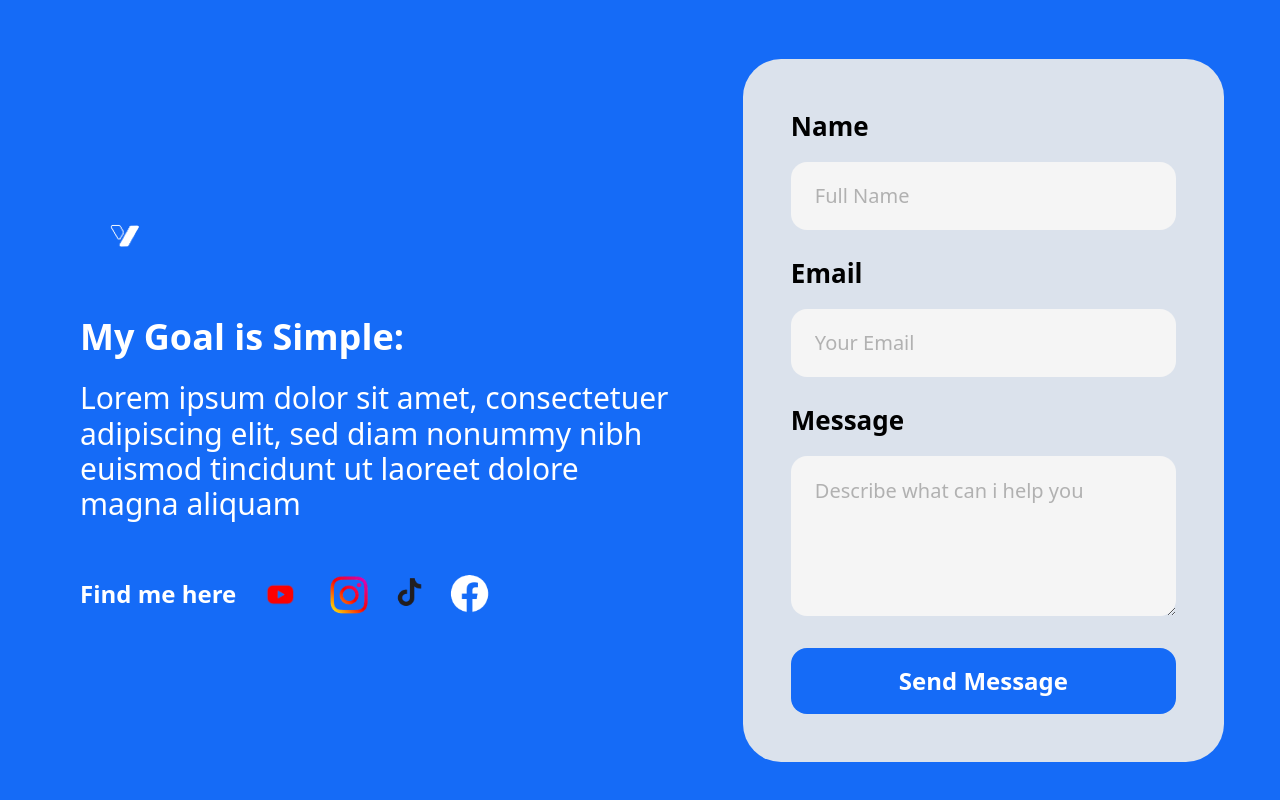
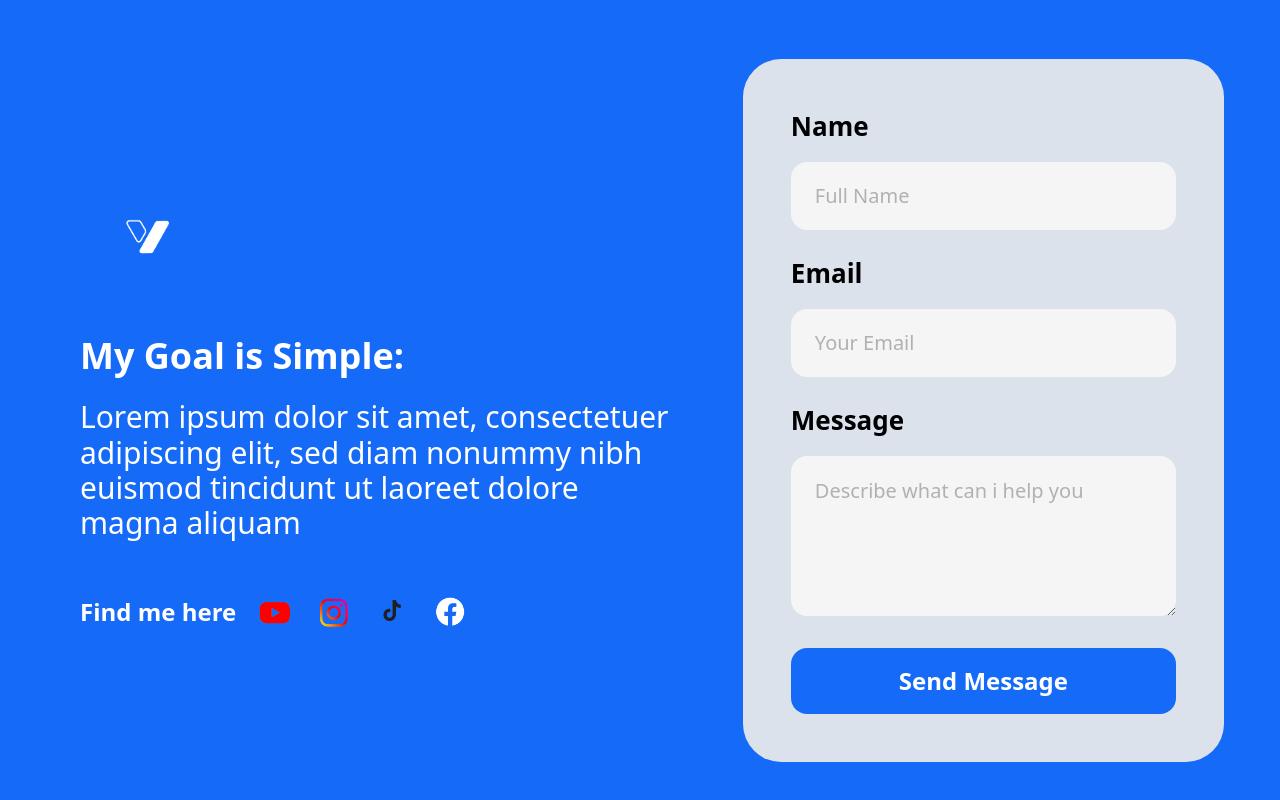
Before and after one commit to IshakAbdiazizHussen/Eng.yusuf-vision, a Next.js app: page /tech-blog in a window 1280 px wide. Shown: the part 3639-4439 px from the top of the page. Built offline with nearby package versions, Linux system fonts and the light colour scheme.

Commit message:
managing and arrange the footer side icons, and text fonts

```diff
--- a/src/app/tech-blog/page.tsx
+++ b/src/app/tech-blog/page.tsx
@@ -200,7 +200,7 @@ export default function TechBlogPage() {
               alt="Eng Yuyu Logo"
               width={124}
               height={89}
-              className="h-[54px] w-[72px] object-contain md:h-[68px] md:w-[90px]"
+              className="h-[78px] w-[104px] object-contain md:h-[104px] md:w-[136px]"
             />
 
             <h2 className="mt-10 text-4xl font-bold leading-[1.05] text-white md:mt-12 ">
@@ -218,7 +218,7 @@ export default function TechBlogPage() {
             </p>
 
             <div className="mt-10 flex flex-wrap items-center gap-2 md:mt-12 md:gap-3">
-              <span className="text-2xl font-bold leading-none text-white ">
+              <span className="mr-1 text-2xl font-bold leading-none text-white ">
                 Find me here
               </span>
 
@@ -226,14 +226,14 @@ export default function TechBlogPage() {
                 href="https://www.youtube.com/@engyuyu"
                 target="_blank"
                 rel="noreferrer"
-                className="inline-flex h-[42px] w-[58px] items-center justify-center transition-opacity hover:opacity-90 md:h-[48px] md:w-[64px]"
+                className="inline-flex h-[42px] w-[42px] items-center justify-center transition-opacity hover:opacity-90 md:h-[46px] md:w-[46px]"
               >
                 <Image
                   src="/youtubeRemoving.png"
                   alt="YouTube"
-                  width={30}
-                  height={22}
-                  className="h-[20px] w-[28px] object-contain md:h-[24px] md:w-[32px]"
+                  width={32}
+                  height={32}
+                  className="h-[32px] w-[32px] object-contain md:h-[36px] md:w-[36px]"
                 />
               </a>
 
@@ -241,14 +241,14 @@ export default function TechBlogPage() {
                 href="https://www.instagram.com/eng_yuyu?igsh=ZndnZXJuY252N2Jl"
                 target="_blank"
                 rel="noreferrer"
-                className="inline-flex h-[42px] w-[42px] items-center justify-center transition-opacity hover:opacity-90 md:h-[48px] md:w-[48px]"
+                className="inline-flex h-[42px] w-[42px] items-center justify-center transition-opacity hover:opacity-90 md:h-[46px] md:w-[46px]"
               >
                 <Image
                   src="/Instgram.png"
                   alt="Instagram"
-                  width={42}
-                  height={42}
-                  className="h-full w-full object-contain"
+                  width={32}
+                  height={32}
+                  className="h-[32px] w-[32px] object-contain md:h-[36px] md:w-[36px]"
                 />
               </a>
 
@@ -256,14 +256,14 @@ export default function TechBlogPage() {
                 href="https://www.tiktok.com/@eng_yuyu"
                 target="_blank"
                 rel="noreferrer"
-                className="inline-flex h-[42px] w-[42px] items-center justify-center transition-opacity hover:opacity-90 md:h-[48px] md:w-[48px]"
+                className="inline-flex h-[42px] w-[42px] items-center justify-center transition-opacity hover:opacity-90 md:h-[46px] md:w-[46px]"
               >
                 <Image
                   src="/Tiktok.png"
                   alt="TikTok"
-                  width={42}
-                  height={42}
-                  className="h-full w-full object-contain"
+                  width={32}
+                  height={32}
+                  className="h-[32px] w-[32px] object-contain md:h-[36px] md:w-[36px]"
                 />
               </a>
 
@@ -271,14 +271,14 @@ export default function TechBlogPage() {
                 href="https://www.facebook.com/share/189a6Qbxfk/?mibextid=wwXIfr"
                 target="_blank"
                 rel="noreferrer"
-                className="inline-flex h-[42px] w-[42px] items-center justify-center transition-opacity hover:opacity-90 md:h-[48px] md:w-[48px]"
+                className="inline-flex h-[42px] w-[42px] items-center justify-center transition-opacity hover:opacity-90 md:h-[46px] md:w-[46px]"
               >
                 <Image
                   src="/Facebook.png"
                   alt="Facebook"
-                  width={42}
-                  height={42}
-                  className="h-full w-full object-contain"
+                  width={32}
+                  height={32}
+                  className="h-[32px] w-[32px] object-contain md:h-[36px] md:w-[36px]"
                   style={{ filter: "brightness(0) invert(1)" }}
                 />
               </a>
```
